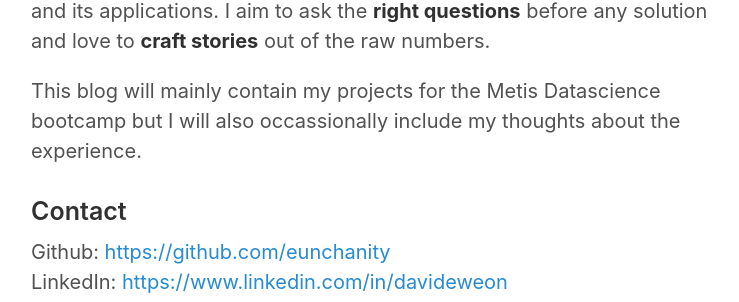
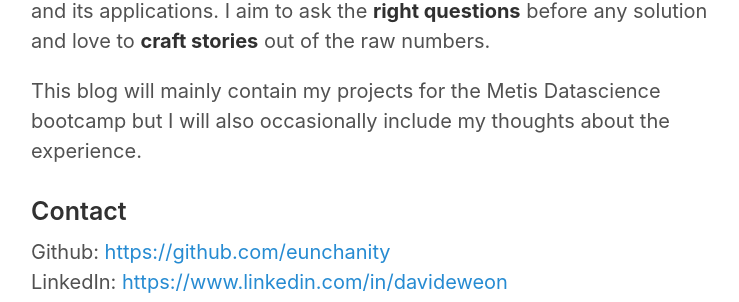
Before and after one commit to eunchanity/eunchanity.github.io, a Jekyll site: the page built from about.md, in a window 1280 px wide. Shown: the part 318-620 px from the top of the page, without its empty margins (259-998 px from the left). Built offline with Jekyll 4.4.1, drawn with Linux system fonts in a browser that asks for light colours.

Commit message:
editing aboutme

```diff
--- a/about.md
+++ b/about.md
@@ -7,11 +7,11 @@
 
 I consider myself just an 'Average Joe' that is really fascinated with data and its applications. I aim to ask the **right questions** before any solution and love to **craft stories** out of the raw numbers.
 
-This blog will mainly contain my projects for the Metis Datascience bootcamp but I will also occassionally include my thoughts about the experience.
+This blog will mainly contain my projects for the Metis Datascience bootcamp but I will also occasionally include my thoughts about the experience.
 
 ### Contact
-Github:			[https://github.com/eunchanity](https://github.com/eunchanity)<br/>
-LinkedIn:       [https://www.linkedin.com/in/davideweon](https://www.linkedin.com/in/davideweon)<br/>
-Email:          [davideweon@gmail.com](davideweon@gmail.com)
+Github:			[https://github.com/eunchanity](https://github.com/eunchanity){:target="_blank"}<br/>
+LinkedIn:       [https://www.linkedin.com/in/davideweon](https://www.linkedin.com/in/davideweon){:target="_blank"}<br/>
+Email:          [davideweon@gmail.com](mailto:davideweon@gmail.com){:target="_blank"}
 
 Thanks for reading!
```
